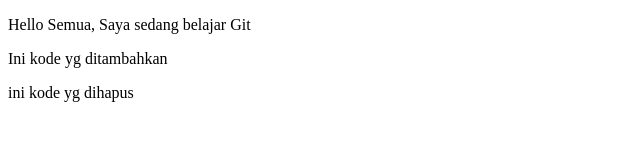
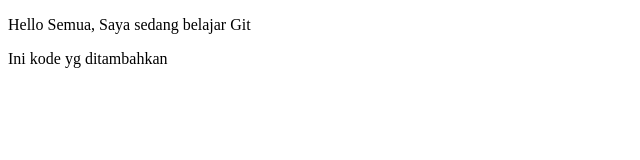
Before and after one commit to AECW85/belajar-git, a plain HTML site: page index.html in a window 1280 px wide. Shown: the whole page, without its empty margins (0-640 px from the left). Drawn offline with Linux system fonts and the light colour scheme.

Commit message:
hapus line

```diff
--- a/index.html
+++ b/index.html
@@ -7,6 +7,5 @@
     <body>
         <p>Hello Semua, Saya sedang belajar Git</p>
 <p>Ini kode yg ditambahkan</p>
-<p> ini kode yg dihapus </p>
     </body>
 </html>
```
